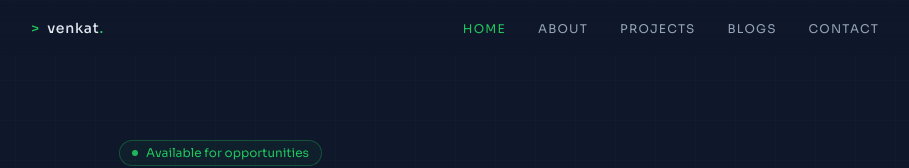
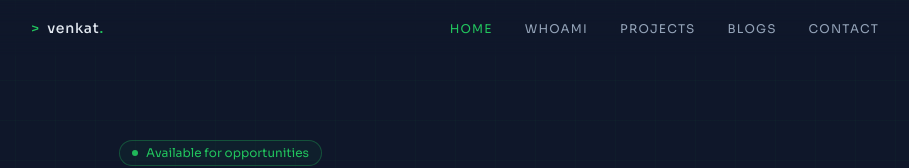
Before and after one commit to venkatvellapalem/portfolio, a Next.js app: page / in a window 1280 px wide. Shown: the top 168 px of the page, without its empty margins (185-1094 px from the left). Built offline with nearby package versions, Linux system fonts and the light colour scheme.

Commit message:
Updated Homepage

```diff
--- a/components/Navbar.tsx
+++ b/components/Navbar.tsx
@@ -6,7 +6,7 @@ import { usePathname } from 'next/navigation'
 
 const navLinks = [
   { href: '/', label: 'Home' },
-  { href: '/about', label: 'About' },
+  { href: '/whoami', label: 'WHOAMI' },
   { href: '/projects', label: 'Projects' },
   { href: '/blogs', label: 'Blogs' },
   { href: '/contact', label: 'Contact' },
```
Also changed, not shown: app/whoami/page.tsx (renamed from app/about/page.tsx).
